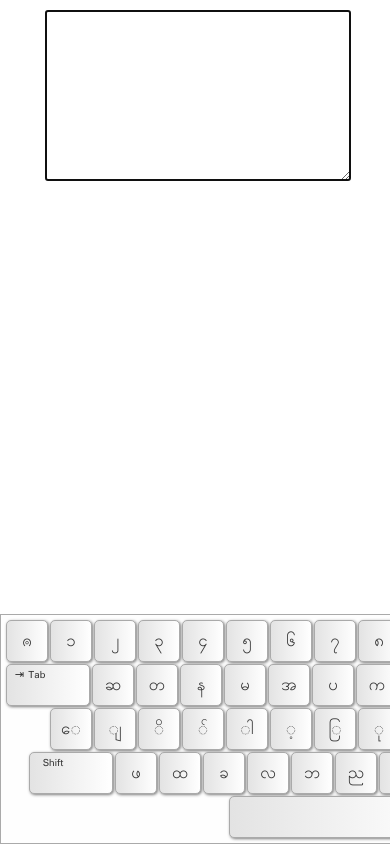
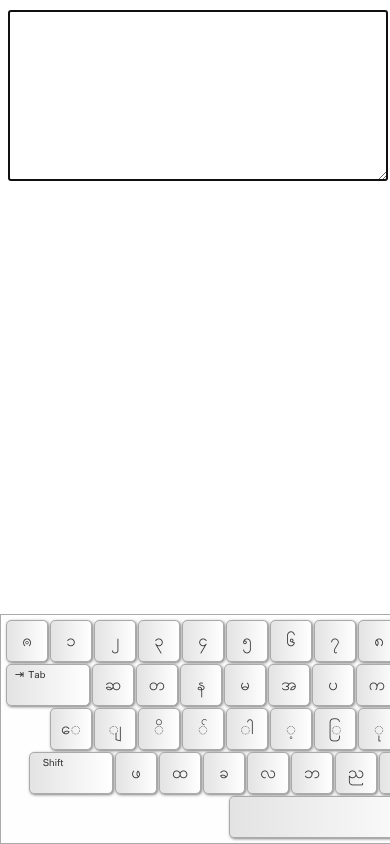
Before and after one commit to benloks/benloks.github.io, a plain HTML site: page key/index.html in a window 390 px wide. Drawn offline with nearby package versions, Linux system fonts and the light colour scheme.

Commit message:
add media query for textarea

```diff
--- a/key/index.html
+++ b/key/index.html
@@ -35,6 +35,11 @@
 			margin: 0 auto;
 			width: 80%;
 			height: 50%;
+		}
+		@media (max-width: 700px) {
+			#wrap {
+				width: 100%;
+			}
 		}
 	</style>
 
```
